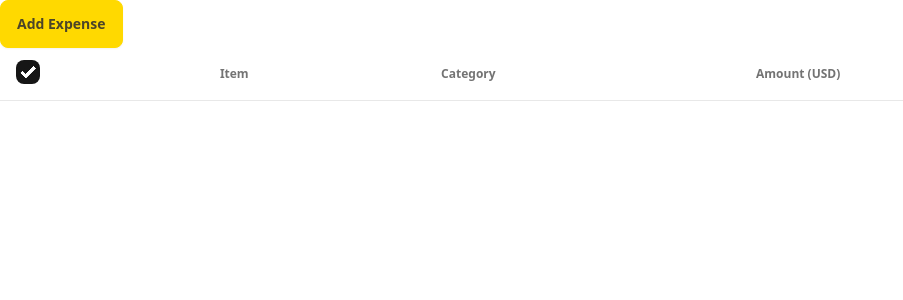
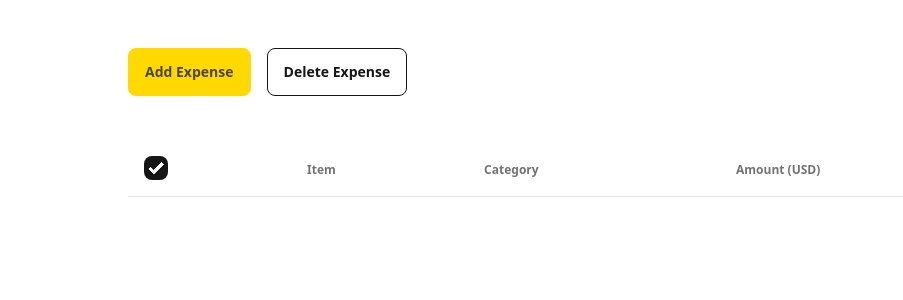
Before and after one commit to pNagi/cat-expense, a React (Vite) app: page / in a window 1280 px wide. Shown: the top 300 px of the page, without its empty margins (0-903 px from the left). Built offline with nearby package versions, Linux system fonts and the light colour scheme.

Commit message:
Handle delete action

```diff
--- a/src/api/expense/actions.ts
+++ b/src/api/expense/actions.ts
@@ -1,8 +1,31 @@
 import { intentionallyDelay } from "../../utils/delay";
 import { ExpenseDetail } from "./schema";
-import { saveExpenseDetail } from "./storage";
-import { ActionResponse } from "./types";
+import { deleteExpenseDetails, saveExpenseDetail } from "./storage";
+import { ActionResponse, BaseActionReseponse } from "./types";
 import { validateExpenseDetail } from "./validator";
+
+export async function submitDeleteExpenseDetails(
+  _: BaseActionReseponse | null,
+  formData: FormData,
+): Promise<BaseActionReseponse> {
+  const ids = formData.getAll("ids").map(Number);
+
+  if (!ids.length) {
+    return { success: false };
+  }
+
+  try {
+    deleteExpenseDetails(ids);
+    await intentionallyDelay(); // Simulate network delay
+
+    return { success: true };
+  } catch (error) {
+    // IMPROVEMENT: Change console.error to proper log
+    console.error(error);
+
+    return { success: false };
+  }
+}
 
 export async function submitExpenseDetail(
   _: ActionResponse<ExpenseDetail> | null,
--- a/src/api/expense/validator.ts
+++ b/src/api/expense/validator.ts
@@ -6,12 +6,14 @@ import {
   itemSchema,
 } from "./schema";
 
+// FUTURE: To use for unfocus validation
 export function validateAmount(value?: FormDataEntryValue | null) {
   return amountSchema
     .safeParse(convertEntryValueToString(value))
     .error?.flatten().formErrors;
 }
 
+// FUTURE: To use for unfocus validation
 export function validateCategoryId(value?: FormDataEntryValue | null) {
   return categoryIdSchema
     .safeParse(convertEntryValueToString(value))
@@ -30,6 +32,7 @@ export function validateExpenseDetail(formData: FormData) {
   return { data, validatedData };
 }
 
+// FUTURE: To use for unfocus validation
 export function validateItem(value?: FormDataEntryValue | null) {
   return itemSchema.safeParse(convertEntryValueToString(value)).error?.flatten()
     .formErrors;
--- /dev/null
+++ b/src/hooks/useDeleteExpenseDetailForm.ts
@@ -0,0 +1,27 @@
+import { useActionState, useCallback } from "react";
+
+import { submitDeleteExpenseDetails } from "../api/expense/actions";
+import { BaseActionReseponse } from "../api/expense/types";
+import { useExpense } from "../api/expense/useExpense";
+
+export function useDeleteExpenseDetailForm() {
+  const expense = useExpense();
+  const onSubmit = useCallback(
+    async (prevState: BaseActionReseponse | null, formData: FormData) => {
+      const result = await submitDeleteExpenseDetails(prevState, formData);
+
+      if (result.success) {
+        await expense.refetch();
+      }
+
+      return result;
+    },
+    [expense],
+  );
+
+  const [state, action, isPending] = useActionState(onSubmit, {
+    success: false,
+  });
+
+  return { state, action, isPending };
+}
--- a/src/pages/ExpensePage.tsx
+++ b/src/pages/ExpensePage.tsx
@@ -5,9 +5,11 @@ import { useExpense } from "../api/expense/useExpense";
 import { ExpenseDetailForm } from "../components/ExpenseDetailForm";
 import { ExpenseTable } from "../components/ExpenseTable";
 import { useAddExpenseDetailForm } from "../hooks/useAddExpenseDetailForm";
+import { useDeleteExpenseDetailForm } from "../hooks/useDeleteExpenseDetailForm";
 import { t } from "../translations";
 import { Modal } from "../ui-kit/Modal";
 import { ModalCloseButton } from "../ui-kit/ModalCloseButton";
+import { SubmitButton } from "../ui-kit/SubmitButton";
 
 export function ExpensePage() {
   const modalRef = useRef<HTMLDialogElement>(null);
@@ -27,6 +29,7 @@ export function ExpensePage() {
   }, [formId]);
 
   const addForm = useAddExpenseDetailForm({ onSuccess: closeModal });
+  const deleteForm = useDeleteExpenseDetailForm();
 
   return (
     <>
@@ -56,17 +59,30 @@ export function ExpensePage() {
         {/* Close Button */}
         <ModalCloseButton onClick={closeModal} />
       </Modal>
+      {/* Delete Form */}
+      <form action={deleteForm.action} className="mx-auto max-w-screen-lg">
+        {/* Header */}
+        <div className="flex gap-4 py-12">
           {/* Add Button */}
           <button className="btn btn-primary" type="button" onClick={showModal}>
             {t.addButton.text}
           </button>
+          {/* Delete Button */}
+          <SubmitButton
+            className="btn-outline"
+            text={t.deleteButton.text}
+            pendingText={t.deleteButton.pendingText}
+            isPending={deleteForm.isPending}
+          />
+        </div>
         {/* Table */}
         <ExpenseTable
           expenseDetails={expense.data?.expenseDetails ?? []}
           maxCategoryAmount={expense.data?.maxCategoryAmount ?? {}}
           maxAmount={expense.data?.maxAmount ?? 0}
-        isLoading={expense.isLoading}
+          isLoading={expense.isLoading || deleteForm.isPending}
         />
+      </form>
     </>
   );
 }
--- a/src/translations.ts
+++ b/src/translations.ts
@@ -31,6 +31,10 @@ export const t = {
   addButton: {
     text: "Add Expense",
   },
+  deleteButton: {
+    text: "Delete Expense",
+    pendingText: "Deleting",
+  },
   errors: {
     somethingWentWrong: {
       text: "Something went wrong",
```
Lines whose indentation alone changed are shown as unchanged.
